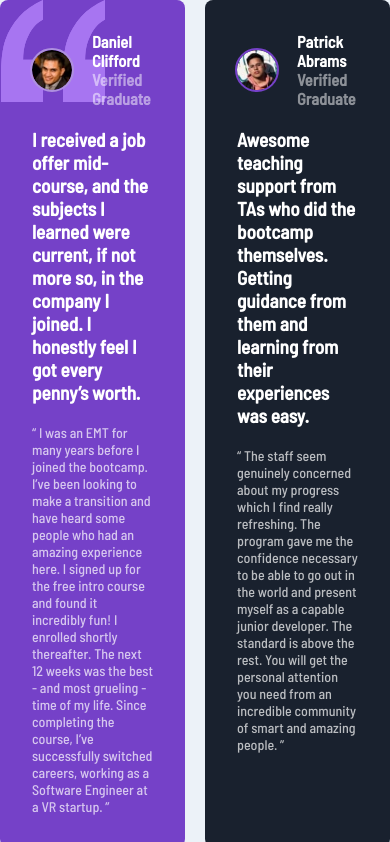
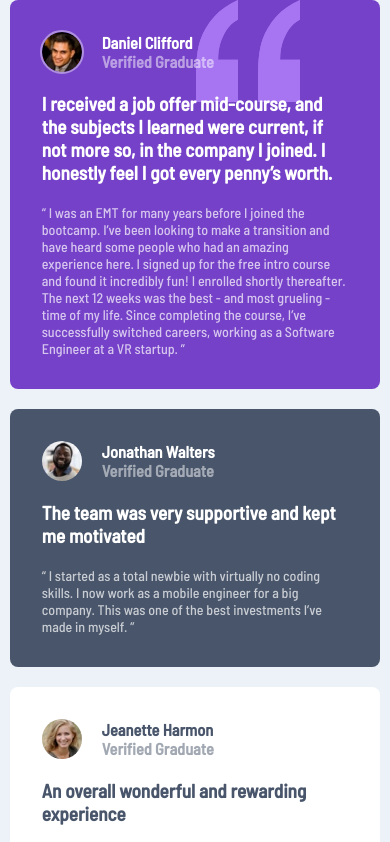
Before and after one commit to dream0ver/testimonials-grid-section-solution, a plain HTML site: page index.html in a window 390 px wide. Shown: the top 842 px of the page. Drawn offline with Linux system fonts and the light colour scheme.

Commit message:
simplified grid reponsive logic

```diff
--- a/style.css
+++ b/style.css
@@ -95,7 +95,7 @@ h1 {
   display: grid;
   gap: var(--gap);
   grid-template-columns: repeat(4, 1fr);
-  max-width: 1200px;
+  width: min(95%, 75rem);
 }
 .card:nth-child(1) {
   position: relative;
@@ -118,65 +118,27 @@ h1 {
   grid-column-start: 4;
 }
 
-@media (max-width: 980px) {
+@media (max-width: 960px) {
   .cards-container {
     grid-template-columns: repeat(2, 1fr);
   }
-  .card:nth-child(1) {
-    position: relative;
-    background-color: var(--moderate-violet);
-    grid-column: span 1;
-    grid-row-start: 1;
-  }
-  .card:nth-child(2) {
-    background-color: var(--very-dark-grayish-blue);
-    grid-column: span 1;
-    grid-row-start: 2;
-  }
-  .card:nth-child(3) {
-    background-color: var(--color-white);
-    grid-column: span 1;
-    grid-row-start: 2;
-  }
-  .card:nth-child(4) {
-    background-color: var(--very-dark-blackish-blue);
-    grid-column: span 1;
-    grid-row-start: 1;
-  }
+  .card:nth-child(1),
+  .card:nth-child(2),
+  .card:nth-child(3),
+  .card:nth-child(4),
   .card:nth-child(5) {
-    background-color: var(--color-white);
-    grid-column: span 1;
-    grid-row-start: 3;
+    grid-area: auto;
   }
 }
-@media (max-width: 376px) {
+@media (max-width: 680px) {
   .cards-container {
     grid-template-columns: repeat(1, 1fr);
   }
-  .card:nth-child(1) {
-    position: relative;
-    background-color: var(--moderate-violet);
-    grid-column: span 1;
-    grid-row-start: 1;
-  }
-  .card:nth-child(2) {
-    background-color: var(--very-dark-grayish-blue);
-    grid-column: span 1;
-    grid-row-start: 2;
-  }
-  .card:nth-child(3) {
-    background-color: var(--color-white);
-    grid-column: span 1;
-    grid-row-start: 3;
-  }
-  .card:nth-child(4) {
-    background-color: var(--very-dark-blackish-blue);
-    grid-column: span 1;
-    grid-row-start: 4;
-  }
+  .card:nth-child(1),
+  .card:nth-child(2),
+  .card:nth-child(3),
+  .card:nth-child(4),
   .card:nth-child(5) {
-    background-color: var(--color-white);
-    grid-column: span 1;
-    grid-row-start: 5;
+    grid-area: auto;
   }
 }
```
Also changed, not shown: 1 other file.
